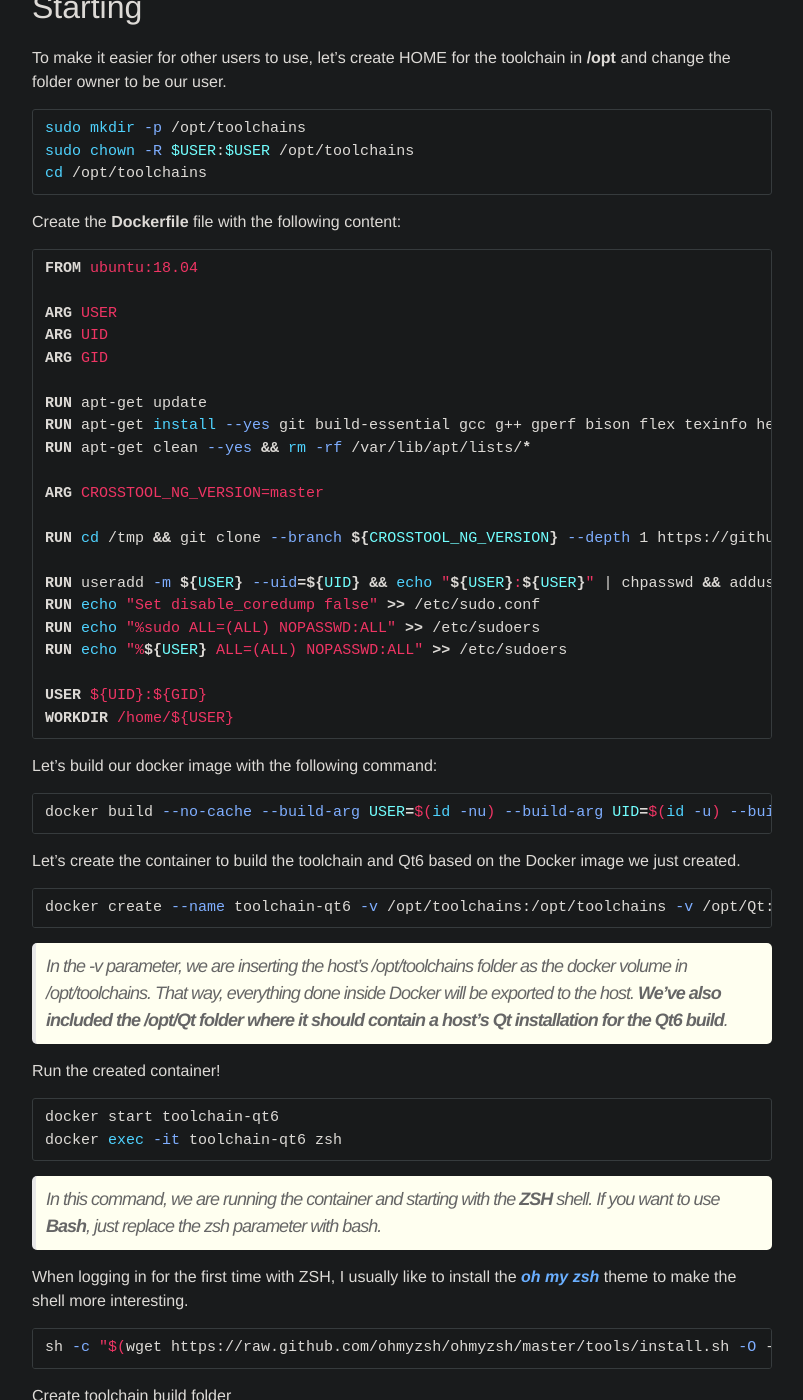
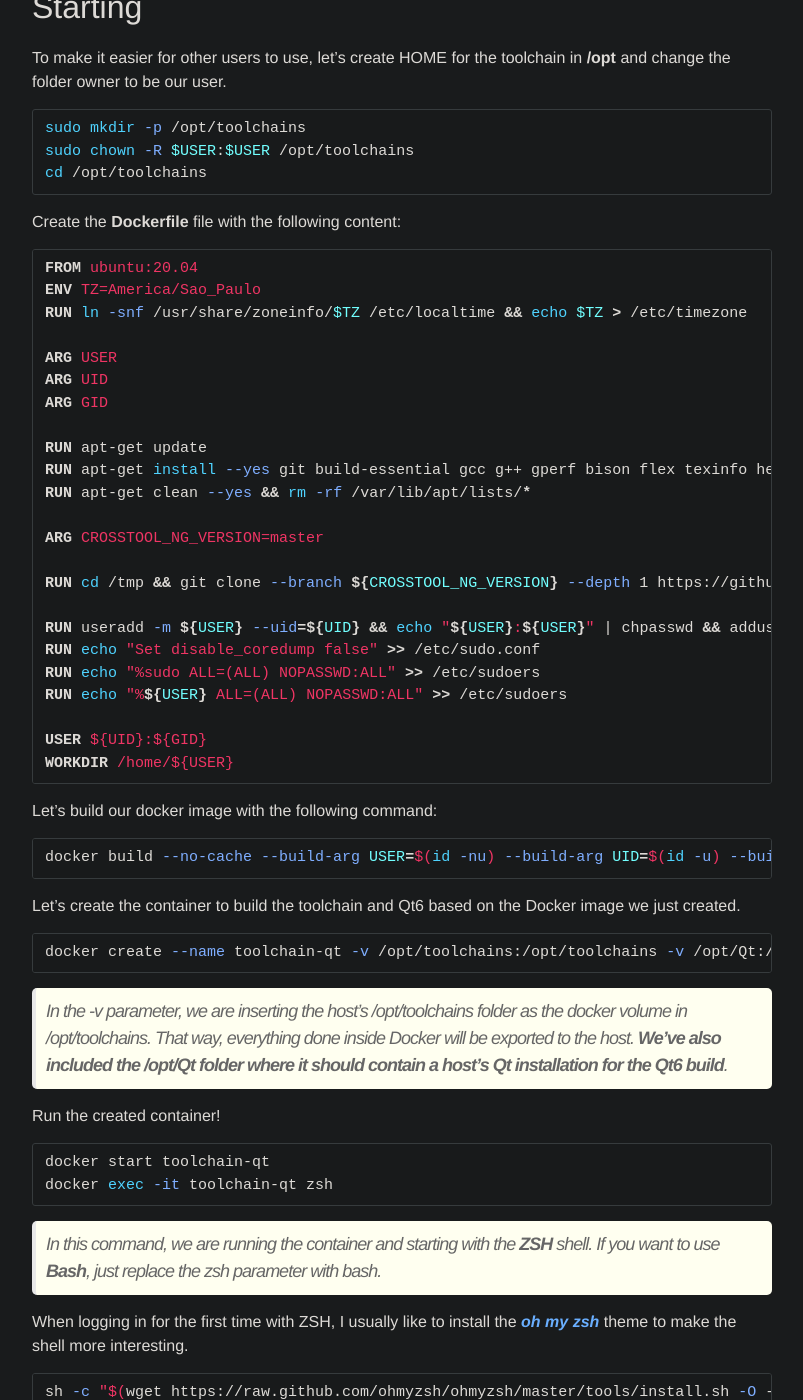
Before and after one commit to marssola/marssola.github.io, a Jekyll site: the page built from _posts/2021-07-19-qt5-qt6-cross-compiled-part1.md, in a window 1280 px wide and 1400 px high, scrolled down 611 px. Shown: the whole window, without its empty margins (238-1041 px from the left). Built offline with Jekyll 4.4.1, drawn with Linux system fonts in a browser that asks for light colours.

Commit message:
Update posts

````diff
--- a/_posts/2021-07-19-qt5-qt6-cross-compiled-part1.md
+++ b/_posts/2021-07-19-qt5-qt6-cross-compiled-part1.md
@@ -27,14 +27,16 @@
 Create the **Dockerfile** file with the following content:
 
 ```Dockerfile
-FROM ubuntu:18.04
+FROM ubuntu:20.04
+ENV TZ=America/Sao_Paulo
+RUN ln -snf /usr/share/zoneinfo/$TZ /etc/localtime && echo $TZ > /etc/timezone
 
 ARG USER
 ARG UID
 ARG GID
 
 RUN apt-get update
-RUN apt-get install --yes git build-essential gcc g++ gperf bison flex texinfo help2man make libncurses5-dev libisl-dev autoconf automake libtool libtool-bin gawk wget bzip2 xz-utils unzip patch curl libstdc++6 m4 binutils dh-autoreconf libcunit1-ncurses libexpat1-dev python-dev sudo zsh rsync vim
+RUN apt-get install --yes git build-essential gcc g++ gperf bison flex texinfo help2man make libncurses5-dev libisl-dev autoconf automake libtool libtool-bin gawk wget bzip2 xz-utils unzip patch curl libstdc++6 m4 binutils dh-autoreconf libcunit1-ncurses libexpat1-dev python-dev sudo zsh rsync vim cmake ninja-build libxkbcommon0 libgl1-mesa-dev libfontconfig1-dev libdbus-1-dev
 RUN apt-get clean --yes && rm -rf /var/lib/apt/lists/*
 
 ARG CROSSTOOL_NG_VERSION=master
@@ -59,7 +61,7 @@
 Let's create the container to build the toolchain and Qt6 based on the Docker image we just created.
 
 ```bash
-docker create --name toolchain-qt6 -v /opt/toolchains:/opt/toolchains -v /opt/Qt:/opt/Qt -t toolchains:latest
+docker create --name toolchain-qt -v /opt/toolchains:/opt/toolchains -v /opt/Qt:/opt/Qt -t toolchains:latest
 ```
 
 >In the -v parameter, we are inserting the host's /opt/toolchains folder as the docker volume in /opt/toolchains. That way, everything done inside Docker will be exported to the host. _**We've also included the /opt/Qt folder where it should contain a host's Qt installation for the Qt6 build**_.
@@ -67,8 +69,8 @@
 Run the created container!
 
 ```bash
-docker start toolchain-qt6
-docker exec -it toolchain-qt6 zsh
+docker start toolchain-qt
+docker exec -it toolchain-qt zsh
 ```
 
 >In this command, we are running the container and starting with the **ZSH** shell. If you want to use **Bash**, just replace the zsh parameter with bash.
````
Also changed, not shown: _posts/2021-07-20-qt5-qt6-cross-compiled-part2.md (+3 -3 lines).
